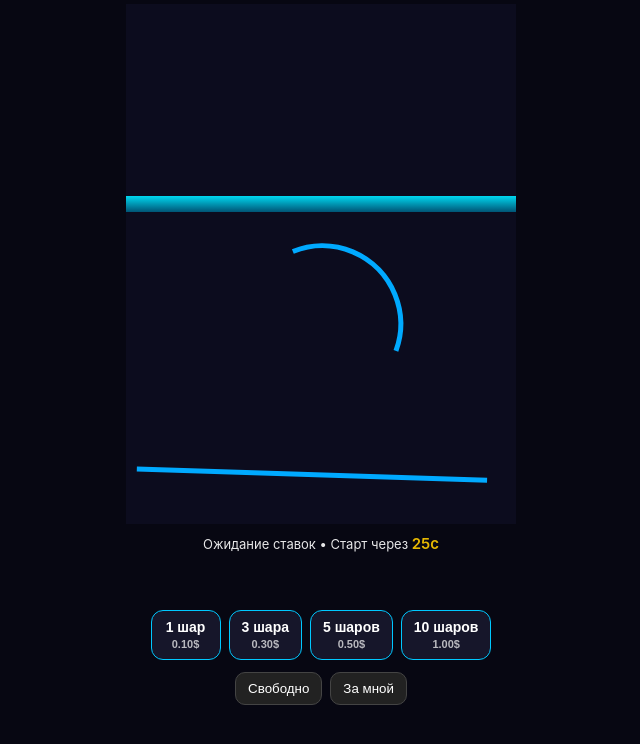
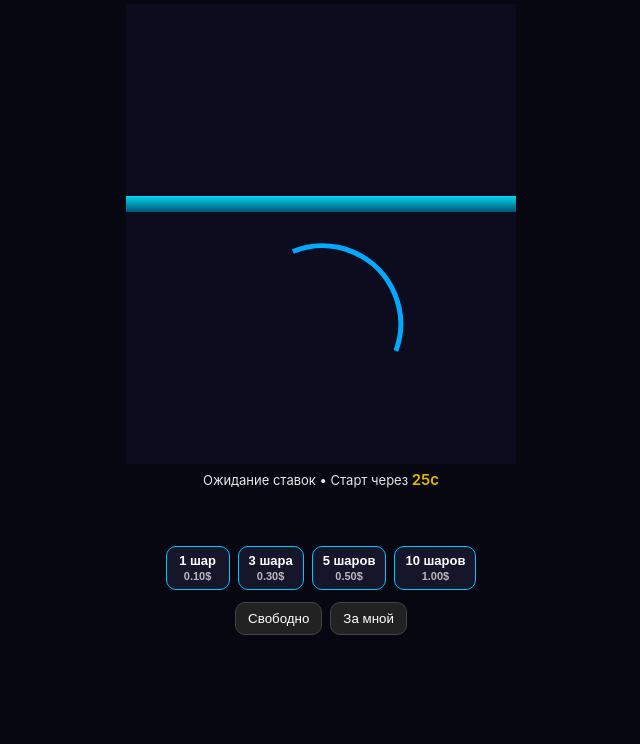
Before and after one commit to kazantip32701-max/kaxzzik, a website: page index.html in a window 1280 px wide. Shown: the part 48-792 px from the top of the page, without its empty margins (319-959 px from the left). Drawn offline with Linux system fonts and the light colour scheme.

Commit message:
Update index.html

```diff
--- a/index.html
+++ b/index.html
@@ -40,7 +40,7 @@ canvas { background:#0a0a18; max-width:100%; touch-action:none; }
 .controls {
   width:100%;
   max-width:420px;
-  padding:10px 12px 16px;
+  padding:6px 10px 10px;
   background:linear-gradient(transparent, #070712 40%);
   display:flex;
   flex-direction:column;
@@ -58,11 +58,11 @@ canvas { background:#0a0a18; max-width:100%; touch-action:none; }
   background:#16162a;
   border:1px solid #00c8ff;
   color:#fff;
-  border-radius:12px;
-  padding:8px 12px;
+  border-radius:10px;
+  padding:6px 10px;
   font-weight:700;
-  font-size:14px;
-  min-width:70px;
+  font-size:13px;
+  min-width:64px;
 }
 .bet-buttons button:disabled { opacity:0.4; }
 .price { font-size:11px; opacity:0.7; }
@@ -103,7 +103,7 @@ canvas { background:#0a0a18; max-width:100%; touch-action:none; }
   </div>
   <div class="balance" id="balance">0.00 USDT</div>
 </div>
-<canvas id="canvas" width="390" height="520"></canvas>
+<canvas id="canvas" width="390" height="460"></canvas>
 <div class="controls">
   <div class="info" id="info">Загрузка...</div>
   <div class="lobby-balls" id="lobbyBalls"></div>
```
